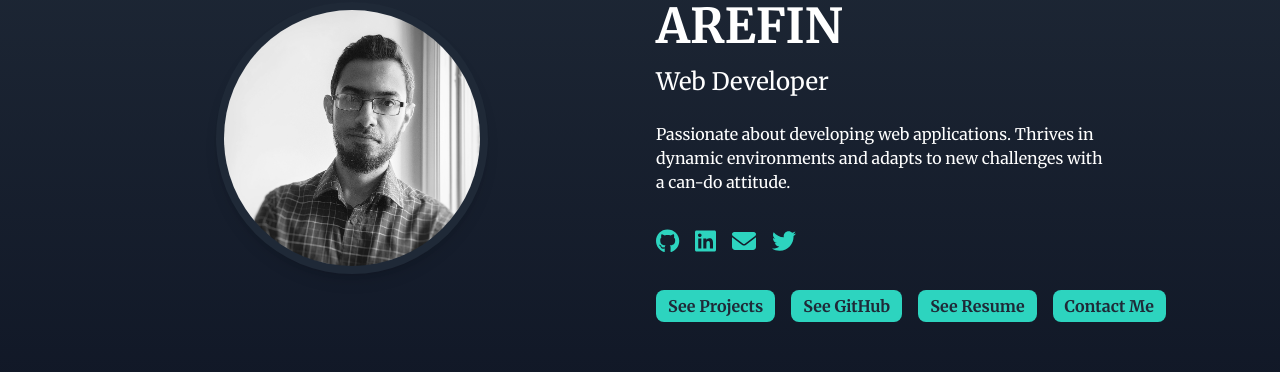
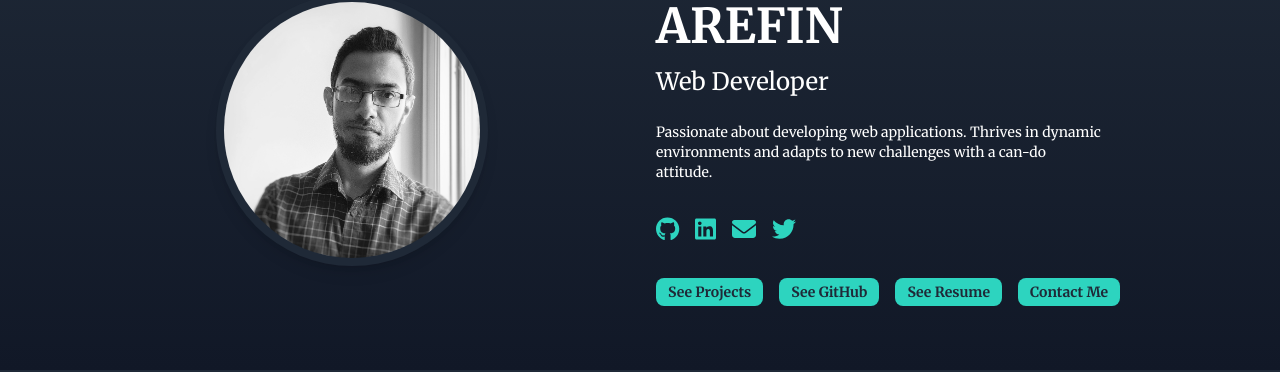
Before and after one commit to shahsarefin/shah-dev-portfolio, a React (Vite) app: page / in a window 1280 px wide. Shown: the part 110-482 px from the top of the page. Built offline with nearby package versions, Linux system fonts and the light colour scheme.

Commit message:
Update base font size in Tailwind CSS configuration

```diff
--- a/tailwind.config.js
+++ b/tailwind.config.js
@@ -1,11 +1,14 @@
 // tailwind.config.js
 module.exports = {
   content: ['./src/**/*.{js,jsx,ts,tsx}', './public/index.html'],
-  darkMode: 'media', // or 'class' or you can remove it entirely if not needed
+  darkMode: 'media',
   theme: {
     extend: {
       fontFamily: {
         merriweather: ['Merriweather', 'serif'],
+      },
+      fontSize: {
+        base: '0.875rem',
       },
     },
   },
```
